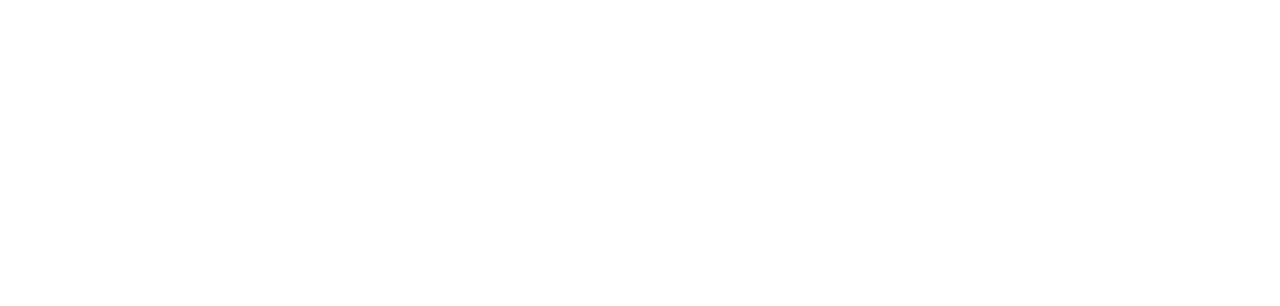
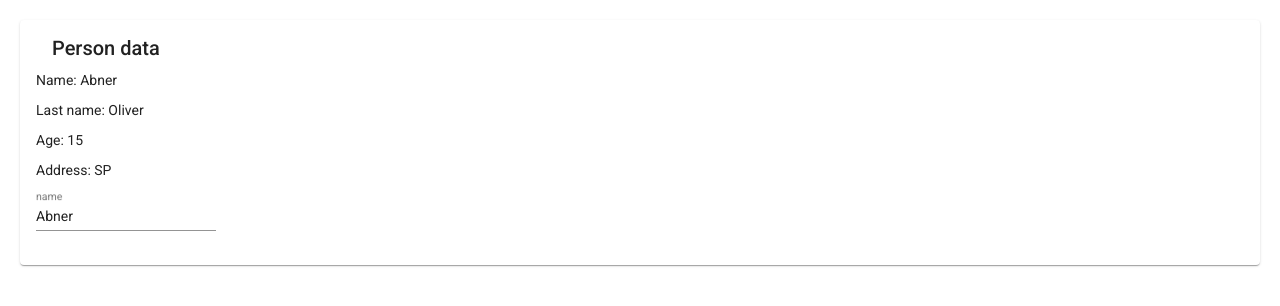
Before and after one commit to AbnerAOliveira/studies, an Angular app: page / in a window 1280 px wide. Shown: the top 306 px of the page. Built offline with nearby package versions, Linux system fonts and the light colour scheme.

Commit message:
Review interpolation

```diff
--- a/src/app/app.component.html
+++ b/src/app/app.component.html
@@ -1,4 +1,4 @@
-<!--<app-string-interpolation></app-string-interpolation>-->
+<app-string-interpolation></app-string-interpolation>
 
 <!--<app-property-binding></app-property-binding>-->
 
@@ -31,7 +31,7 @@
 <!--<app-on-changes></app-on-changes>-->
 <!--<app-refazer></app-refazer>-->
 <!--<app-main-life></app-main-life>-->
-<app-basic-obs></app-basic-obs>
+<!-- <app-basic-obs></app-basic-obs> -->
 <!--<mat-card>-->
 <!--  <mat-card-content>-->
 <!--    <ul *ngFor="let p of products">-->
--- a/src/app/components/string-interpolation/string-interpolation.component.html
+++ b/src/app/components/string-interpolation/string-interpolation.component.html
@@ -9,12 +9,8 @@
     <p>Address: {{personal.address}}</p>
     <form>
       <mat-form-field class="form">
-        <input matInput placeholder="name" value="{{personal.name}}">
+        <input matInput placeholder="name" [(ngModel)]="personal.name" [ngModelOptions]="{standalone: true}">
       </mat-form-field>
     </form>
   </mat-card-content>
-  <mat-card-actions>
-    <button mat-button>Like</button>
-    <button mat-button>Share</button>
-  </mat-card-actions>
 </mat-card>
```
